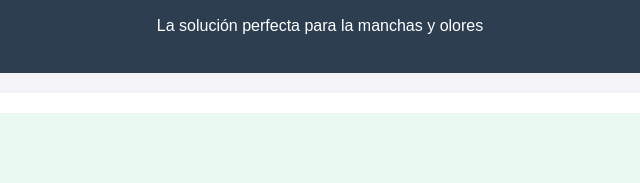
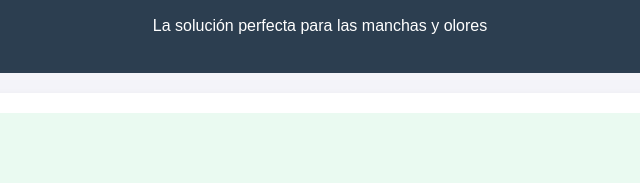
Before and after one commit to Haru-cmd0/Enzi-Fresh, a plain HTML site: page index.html in a window 1280 px wide. Shown: the part 195-378 px from the top of the page, 320-960 px from the left. Drawn offline with Linux system fonts and the light colour scheme.

Commit message:
Update index.html
las**

```diff
--- a/index.html
+++ b/index.html
@@ -101,7 +101,7 @@
     <header>
         <img src="logo2.png" alt="Enzi Fresh Logo" style="width: 100px; height: auto;">
         <h1>Enzi Fresh</h1>
-        <p>La solución perfecta para la manchas y olores</p>
+        <p>La solución perfecta para las manchas y olores</p>
     </header>
     <main>
         <div class="highlight">
```
